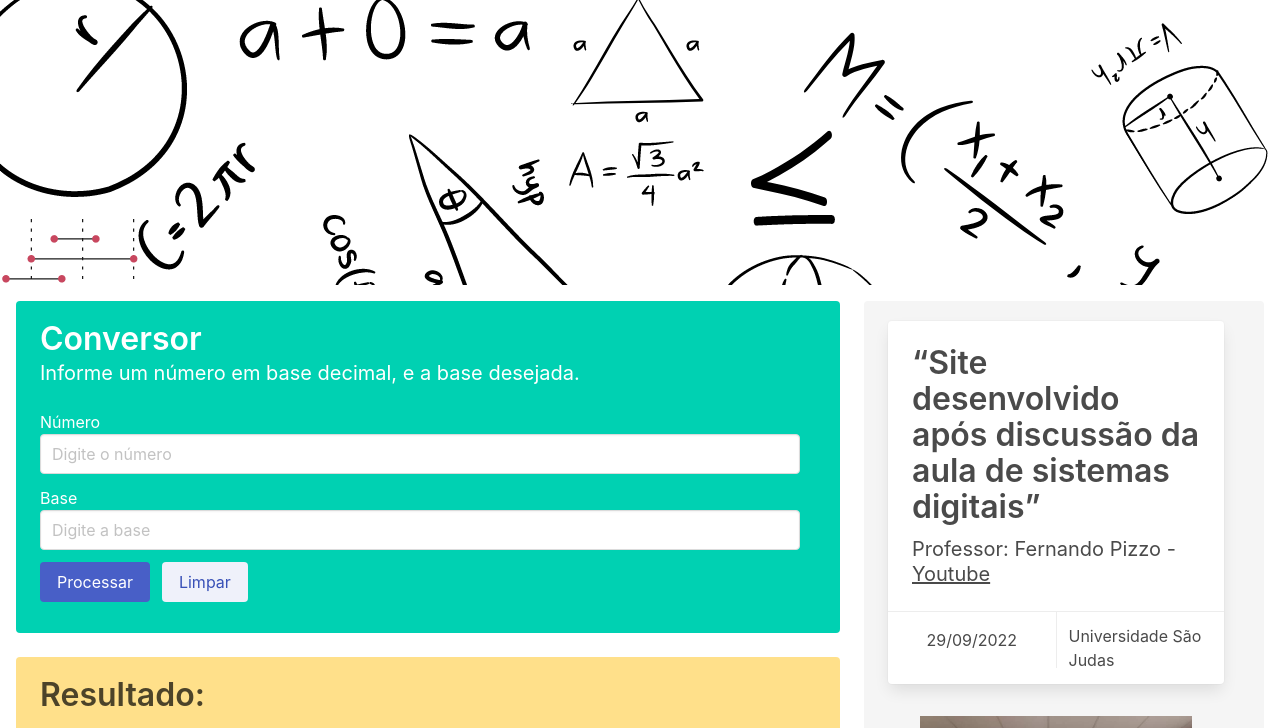
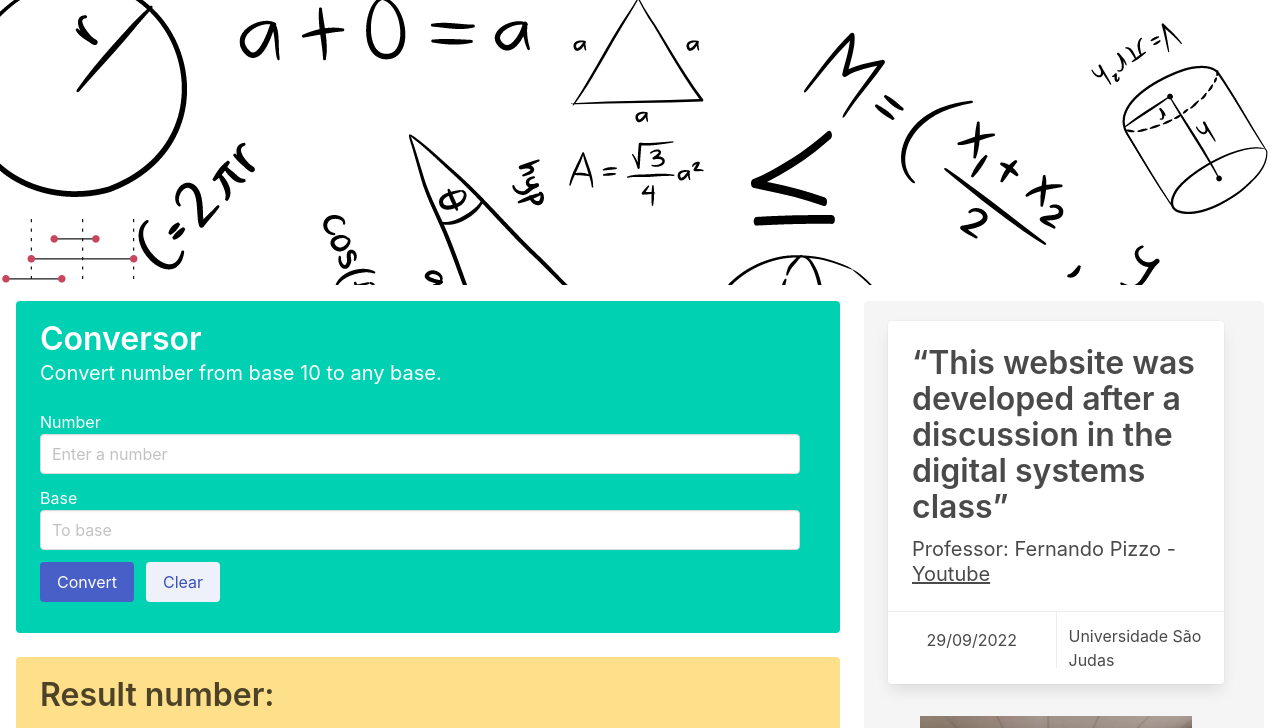
Before and after one commit to Leo3965/math-base-converter, a plain HTML site: page index.html in a window 1280 px wide. Shown: the part 59-787 px from the top of the page. Drawn offline with nearby package versions, Linux system fonts and the light colour scheme.

Commit message:
feat: translating site to english

```diff
--- a/index.html
+++ b/index.html
@@ -84,36 +84,36 @@
                 <div class="tile is-parent is-vertical">
                     <article class="tile is-child notification is-primary">
                         <p class="title">Conversor</p>
-                        <p class="subtitle">Informe um número em base decimal, e a base desejada.</p>
+                        <p class="subtitle">Convert number from base 10 to any base.</p>
 
                         <div id="warning-box"></div>
 
                         <div class="field">
-                            <label class="subtitle input-label">Número</label>
+                            <label class="subtitle input-label">Number</label>
                             <div class="control">
-                                <input class="input number-input" type="number" placeholder="Digite o número">
+                                <input class="input number-input" type="number" placeholder="Enter a number">
                             </div>
                         </div>
 
                         <div class="field">
                             <label class="subtitle input-label">Base</label>
                             <div class="control">
-                                <input class="input base-input" type="number" placeholder="Digite a base"/>
+                                <input class="input base-input" type="number" placeholder="To base"/>
                             </div>
                         </div>
 
                         <div class="field is-grouped">
                             <div class="control">
-                                <button onclick="process()" class="button is-link">Processar</button>
+                                <button onclick="process()" class="button is-link">Convert</button>
                             </div>
                             <div class="control">
-                                <button onclick="clearInputs()" class="button is-link is-light">Limpar</button>
+                                <button onclick="clearInputs()" class="button is-link is-light">Clear</button>
                             </div>
                         </div>
                     </article>
 
                     <article class="tile is-child notification is-warning">
-                        <p class="title">Resultado:</p>
+                        <p class="title">Result number:</p>
 
                         <div class="final-result-box"></div>
 
@@ -130,7 +130,7 @@
                         <div class="card">
                             <div class="card-content">
                                 <p class="title">
-                                    “Site desenvolvido após discussão da aula de sistemas digitais”
+                                    “This website was developed after a discussion in the digital systems class”
                                 </p>
                                 <p class="subtitle">
                                     Professor: Fernando Pizzo - <a target="_blank" href="https://www.youtube.com/channel/UCeddKB1HezhgvcKsAZFK-BA">Youtube</a>
--- a/main.css
+++ b/main.css
@@ -17,7 +17,8 @@ background-image: url('imgs/math-banner.png');
 .final-result-box {
     display: flex;
     justify-content: center;
-    font-size: 90px;
+    font-size: 30px;
+    padding-bottom: 20px;
 }
 
 .final-result {
@@ -28,8 +29,8 @@ background-image: url('imgs/math-banner.png');
     display: flex;
     position: absolute;
     font-weight: 700;
-    font-size: 20px;
-    bottom: 0;
-    left: 0;
+    font-size: 16px;
+    bottom: -20px;
+    left: -10px;
     margin-right: 50px;
 }
```
